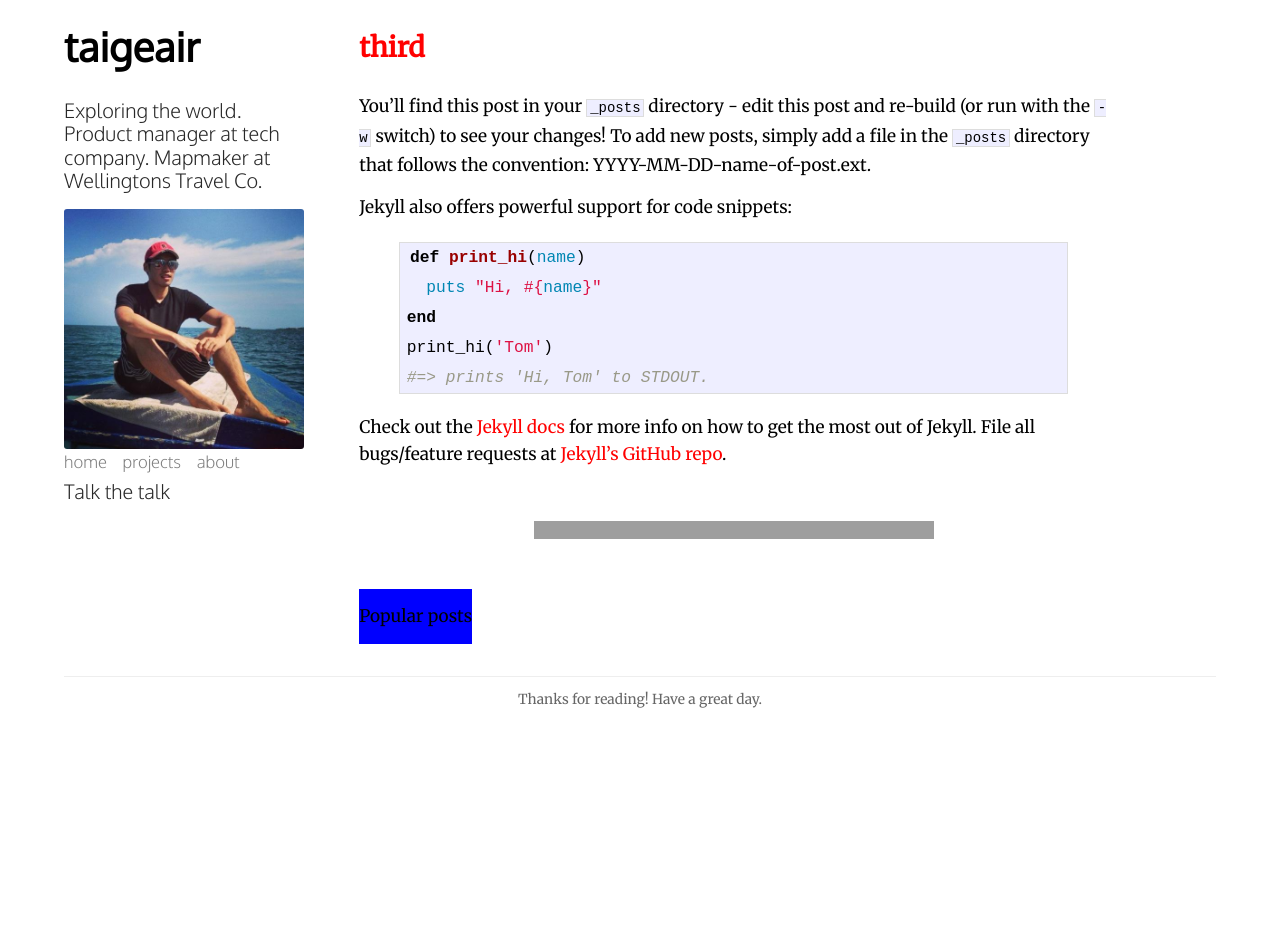
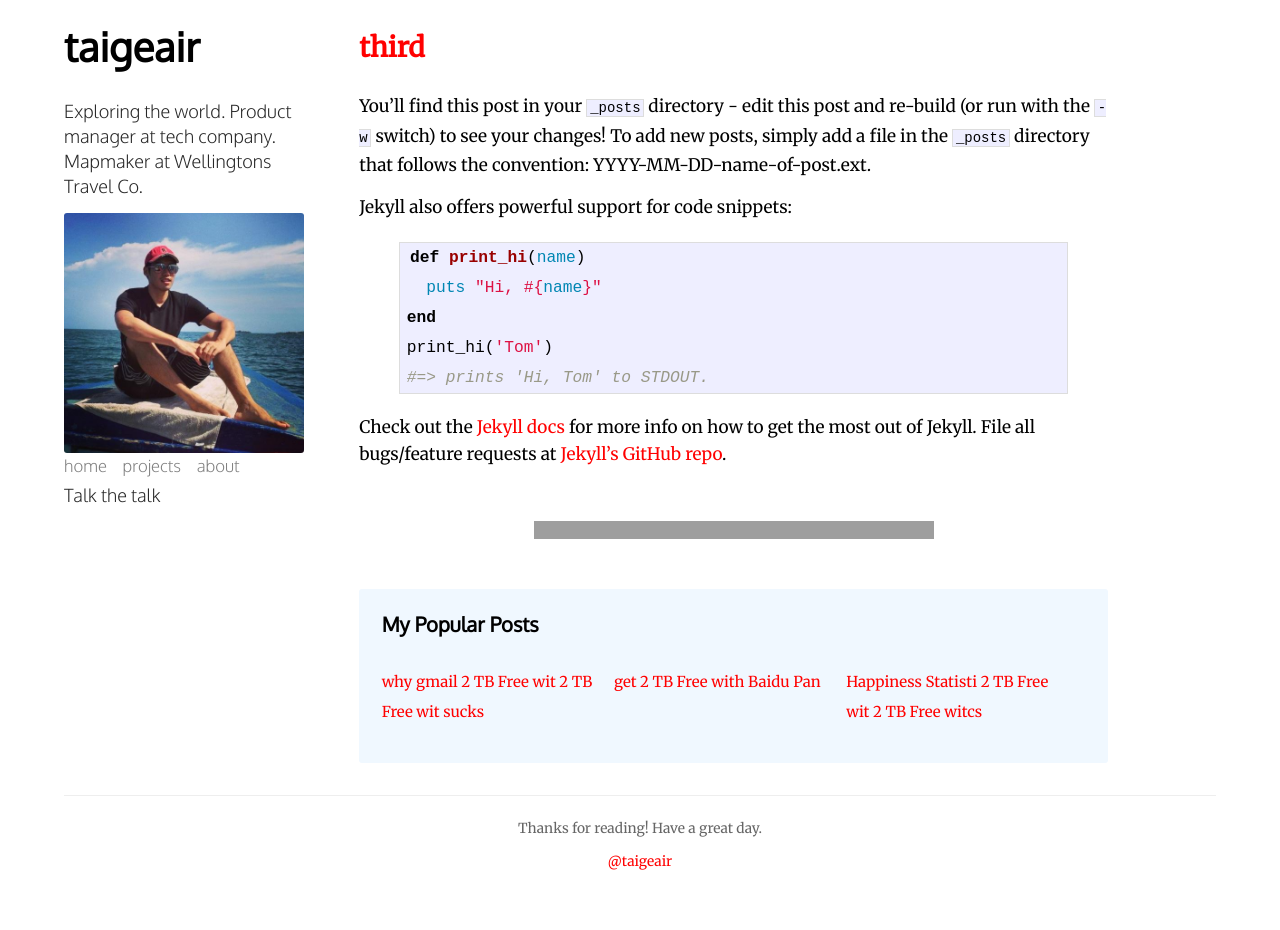
Before and after one commit to lojewski/taigeair.github.io, a Jekyll site: the page built from _posts/2014-03-23-welcome-to-jekyll-copy-10.markdown, in a window 1280 px wide. Built offline with Jekyll 4.4.1, drawn with Linux system fonts in a browser that asks for light colours; nearby versions of some CDN libraries; Markdown is read by kramdown in place of the engine named in the settings; grey boxes are pictures that could not be loaded.

Commit message:
updated css + initial pages
+ added about and project page
+ added popular posts partial
+ updated css

```diff
--- /dev/null
+++ b/_includes/popular-posts.html
@@ -0,0 +1,8 @@
+	<div class="section">
+	<h2>My Popular Posts</h2>
+	<ul>
+		<li><a href="/">why gmail  2 TB Free wit 2 TB Free wit sucks</a></li>
+		<li><a href="/projects.html">get 2 TB Free with Baidu Pan</a></li>
+		<li><a href="/">Happiness Statisti 2 TB Free wit 2 TB Free witcs</a></li>
+	</ul>
+	</div>
--- a/_layouts/default.html
+++ b/_layouts/default.html
@@ -34,7 +34,7 @@
               <ul>
                 <li><a href="/">home</a></li>
                 <li><a href="/projects.html">projects</a></li>
-                <li><a href="/">about</a></li>
+                <li><a href="/about/">about</a></li>
               </ul>
             </div>
             <div class="dolla">
@@ -45,9 +45,7 @@
             {{ content }}
 
             {% if page.type == "post" %}
-              <div class="section">
-              <p>Popular posts</p>
-              </div>
+            {% include popular-posts.html %}
             {% endif %}
 
           </div>
@@ -56,7 +54,8 @@
 
           <div class="footer">
             <div style="text-align:center;">
-              <p>Thanks for reading! Have a great day.</p>
+              <p>Thanks for reading! Have a great day.<br><p>
+              <p><a href="https://twitter.com/taigeair" class="twitter-follow-button" data-show-count="false" data-lang="en">@taigeair</a></p>
             </div>
           </div>
         </div>
--- a/css/main.css
+++ b/css/main.css
@@ -170,9 +170,33 @@ transition-delay: 0.2;
 
 .section {
   float: left;
-  width: 100%%;
-  background-color: blue;
+  width: 94%%;
+  background-color: aliceblue;
+  border-radius: 3px;
+  font-size: .75em;
+  padding: 3%;
+
 }
+
+.section h2 {
+  font-family: 'Oxygen', sans-serif;
+  font-size: 1.35em;
+}
+
+.section ul {
+  margin: 0;
+  padding: 0;
+}
+
+.section ul li {
+  text-align: left;
+  width: 30%;
+  float: left;
+  display: inline;
+  margin-right: 3%;
+  padding: 13px 0;
+}
+
 .half {
   float: left;
   padding: 0;
@@ -184,8 +208,8 @@ transition-delay: 0.2;
 .header p {
   margin-top:-27px;
   color: #282828;
-  line-height: 1.17em;
-  font-size: 1em;
+  line-height: 1.38em;
+  font-size: .91em;
   padding-top: .7em;
 }
 
@@ -228,7 +252,6 @@ transition-delay: 0.2;
     color: black;
 }
 
-
 .title a:before {
   content: "";
   position: absolute;
@@ -261,26 +284,8 @@ h2 > a:hover:before, .title a:hover:before {
   color: #666;
   border-top: 1px solid #eee;
   top: 2em;
+  padding: 10px 0;
   overflow: hidden;
-}
-
-.footer .contact {
-  float: left;
-  margin-right: 3em;
-}
-
-.footer .contact a {
-  color: #8085C1;
-}
-
-.footer .rss {
-  margin-top: 1.1em;
-  margin-right: -.2em;
-  float: right;
-}
-
-.footer .rss img {
-  border: 0;
 }
 
 
@@ -320,28 +325,6 @@ h2 > a:hover:before, .title a:hover:before {
 
 .post pre.terminal code {
   background-color: #333;
-}
-
-
-.prev {
-  position: fixed;
-  top: 50%;
-  left: 0;
-  background-color: red;
-  width: 50px;
-  height: 50px;
-  opacity: .1;
-
-}
-
-.next {
-  position: fixed;
-  top: 50%;
-  right: 0;
-  background-color: red;
-  width: 50px;
-  height: 50px;
-  opacity: .1;
 }
 
 #me{
```
Also changed, not shown: about/index.html (+13 -1 lines).
